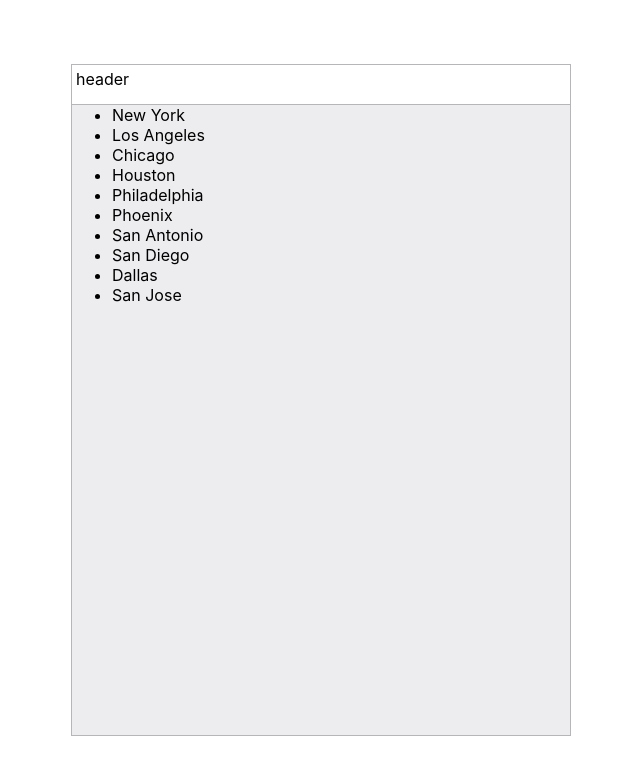
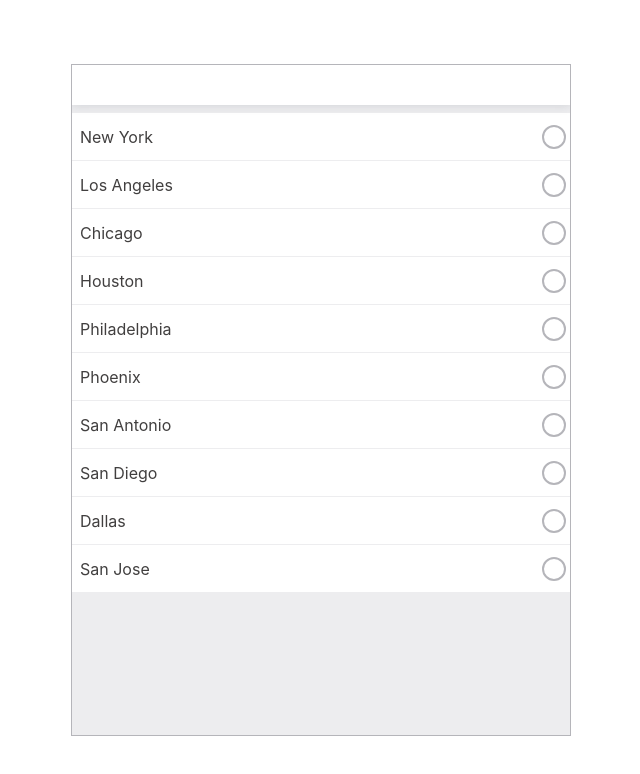
Before and after one commit to alirezaaminii/react-search-custom, a Next.js app: page / in a window 1280 px wide. Shown: the top 774 px of the page, without its empty margins (319-959 px from the left). Built offline with nearby package versions, Linux system fonts and the light colour scheme.

Commit message:
feat: add item component

```diff
--- /dev/null
+++ b/src/components/item/index.tsx
@@ -0,0 +1,32 @@
+import React from "react";
+import {ListItemStyles} from "@/components/item/style";
+
+interface ListItemProps {
+  name: string;
+  selected: boolean;
+  onSelect: () => void;
+}
+
+const ListItem: React.FC<ListItemProps> = (props) => {
+
+  const handleKeyDown = (event: React.KeyboardEvent<HTMLLIElement>) => {
+    if (event.key === "Enter") {
+      event.preventDefault();
+      props.onSelect();
+    }
+  };
+
+  return (
+    <ListItemStyles
+      selected={props.selected}
+      onClick={props.onSelect}
+      onKeyDown={handleKeyDown}
+      tabIndex={0}
+    >
+      <div className="name">{props.name}</div>
+      <div className="status"/>
+    </ListItemStyles>
+  );
+};
+
+export default ListItem;
--- /dev/null
+++ b/src/components/item/style.ts
@@ -0,0 +1,38 @@
+import styled from "styled-components";
+import {colors} from "@/styles/colors";
+
+interface Props {
+  selected: boolean;
+}
+
+export const ListItemStyles = styled.li<Props>`
+  width: 100%;
+  height: 48px;
+  background: ${colors.white};
+  color: ${colors.primary};
+  border-bottom: 1px solid ${colors.stroke};
+  padding: 8px;
+  cursor: pointer;
+  user-select: none;
+
+  display: flex;
+  justify-content: space-between;
+  align-items: center;
+
+  &:focus {
+    outline: 0;
+    background: ${colors.primary + 20};
+  }
+
+  .status {
+    box-sizing: border-box;
+    padding: 4px;
+    height: 16px;
+    width: 16px;
+    border-radius: 16px;
+    background: ${(props) => props.selected ? colors.success : colors.white};
+    outline-offset: 2px;
+    outline: 2px solid ${(props) => props.selected ? colors.success : colors.secondary};
+    transition: all 200ms;
+  }
+`;
--- a/src/pages-components/home/index.tsx
+++ b/src/pages-components/home/index.tsx
@@ -1,22 +1,41 @@
 import Head from 'next/head'
 import {HomeProps} from "@/pages";
 import {HomePageStyles} from "@/pages-components/home/style";
+import ListItem from "@/components/item";
+import {useState} from "react";
 
 export default function Home(props: HomeProps) {
+  const [selectedItem, setSelectedItem] = useState<string | null>(null);
+
+  const handleSelectItem = (item: string) => {
+    setSelectedItem(item);
+  }
   return (
     <HomePageStyles>
       <Head>
         <title>React Search Component</title>
-        <meta name="viewport" content="width=device-width, initial-scale=1" />
-        <link rel="icon" href="/favicon.ico" />
+        <meta name="viewport" content="width=device-width, initial-scale=1"/>
+        <link rel="icon" href="/favicon.ico"/>
       </Head>
-      <div className="header">header</div>
-      <div className="cities-list">
-        <ul>
-          {
-            props.cities.map(city => <li key={city}>{city}</li>)
-          }
-        </ul>
+      <div className="header" tabIndex={0}>{selectedItem}</div>
+      <div className="list">
+        {
+          props.cities.length === 0
+            ? <div className="not-found">Not found</div>
+            : <ul>
+              {
+                props.cities.map(city => (
+                  <ListItem
+                    onSelect={() => handleSelectItem(city)}
+                    key={city}
+                    selected={selectedItem === city}
+                    name={city}
+                  />
+                ))
+              }
+            </ul>
+        }
+
       </div>
     </HomePageStyles>
   )
--- a/src/pages-components/home/style.ts
+++ b/src/pages-components/home/style.ts
@@ -7,22 +7,7 @@ export const HomePageStyles = styled.div`
   position: relative;
   width: 100%;
   height: 100%;
-  overflow: auto;
-
-  &::-webkit-scrollbar {
-    border-radius: 4px;
-    width: 4px;
-    background: ${colors.stroke};
-  }
-
-  &::-webkit-scrollbar-track {
-    border-radius: 4px;
-  }
-
-  &::-webkit-scrollbar-thumb {
-    border-radius: 4px;
-    background: ${colors.secondary};
-  }
+  overflow: hidden;
 
   .header {
     position: sticky;
@@ -30,12 +15,43 @@ export const HomePageStyles = styled.div`
     width: 100%;
     height: ${headerHeight}px;
     background: ${colors.white};
-    padding: 4px;
-    border-bottom: 1px solid ${colors.secondary};
+    padding: 4px 8px;
+    display: flex;
+    align-items: center;
+    box-shadow: 0 0 10px rgba(29, 40, 58, 0.15);
   }
 
-  .cities-list {
+  .list {
     height: calc(100% - ${headerHeight}px);
     background: ${colors.stroke};
+    overflow: auto;
+    padding-top: 8px;
+
+    .not-found {
+      margin: 50px auto;
+      text-align: center;
+      color: ${colors.primary};
+    }
+
+    ul {
+      list-style-type: none;
+      padding: 0;
+      background: ${colors.white};
+    }
+
+    &::-webkit-scrollbar {
+      border-radius: 4px;
+      width: 4px;
+      background: ${colors.stroke};
+    }
+
+    &::-webkit-scrollbar-track {
+      border-radius: 4px;
+    }
+
+    &::-webkit-scrollbar-thumb {
+      border-radius: 4px;
+      background: ${colors.secondary};
+    }
   }
 `;
--- a/src/styles/global-styles.ts
+++ b/src/styles/global-styles.ts
@@ -14,6 +14,7 @@ const GlobalStyles = createGlobalStyle`
   * {
     box-sizing: border-box;
     margin: 0;
+    padding: 0;
   }
 
   #__next {
```
